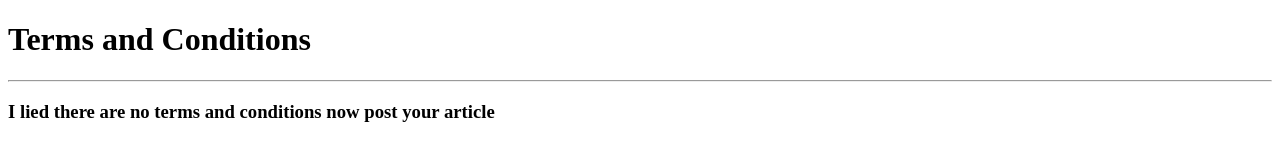
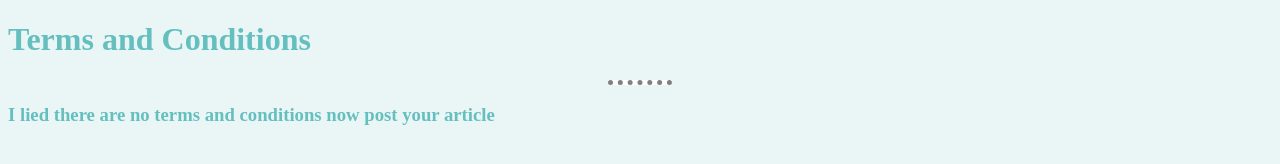
Before and after one commit to Off-Ayush/Personal-Website, a plain HTML site: page Terms and Conditions.html in a window 1280 px wide. Drawn offline with Linux system fonts and the light colour scheme.

Commit message:
Update Terms and Conditions.html

```diff
--- a/Terms and Conditions.html
+++ b/Terms and Conditions.html
@@ -3,6 +3,7 @@
   <head>
     <meta charset="utf-8">
     <title>Terms and Conditions</title>
+     <link type="text/css" rel="stylesheet" href="./CSS/styles.css" />
 
   </head>
   <body>
```
